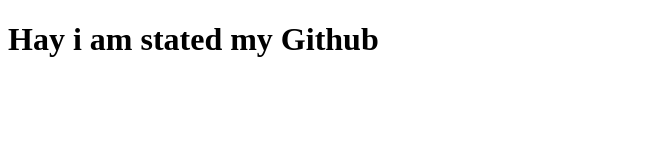
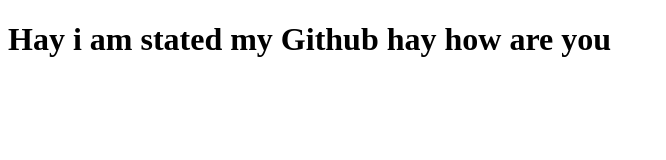
Before and after one commit to shiponwebdev-django/First-Project-, a plain HTML site: page index.html in a window 1280 px wide. Shown: the whole page, without its empty margins (0-666 px from the left). Drawn offline with Linux system fonts and the light colour scheme.

Commit message:
first commit

```diff
--- a/index.html
+++ b/index.html
@@ -8,6 +8,8 @@
 <body>
     <h1>
         Hay i am stated my Github
+
+        hay how are you
     </h1>
 </body>
 </html>
```
